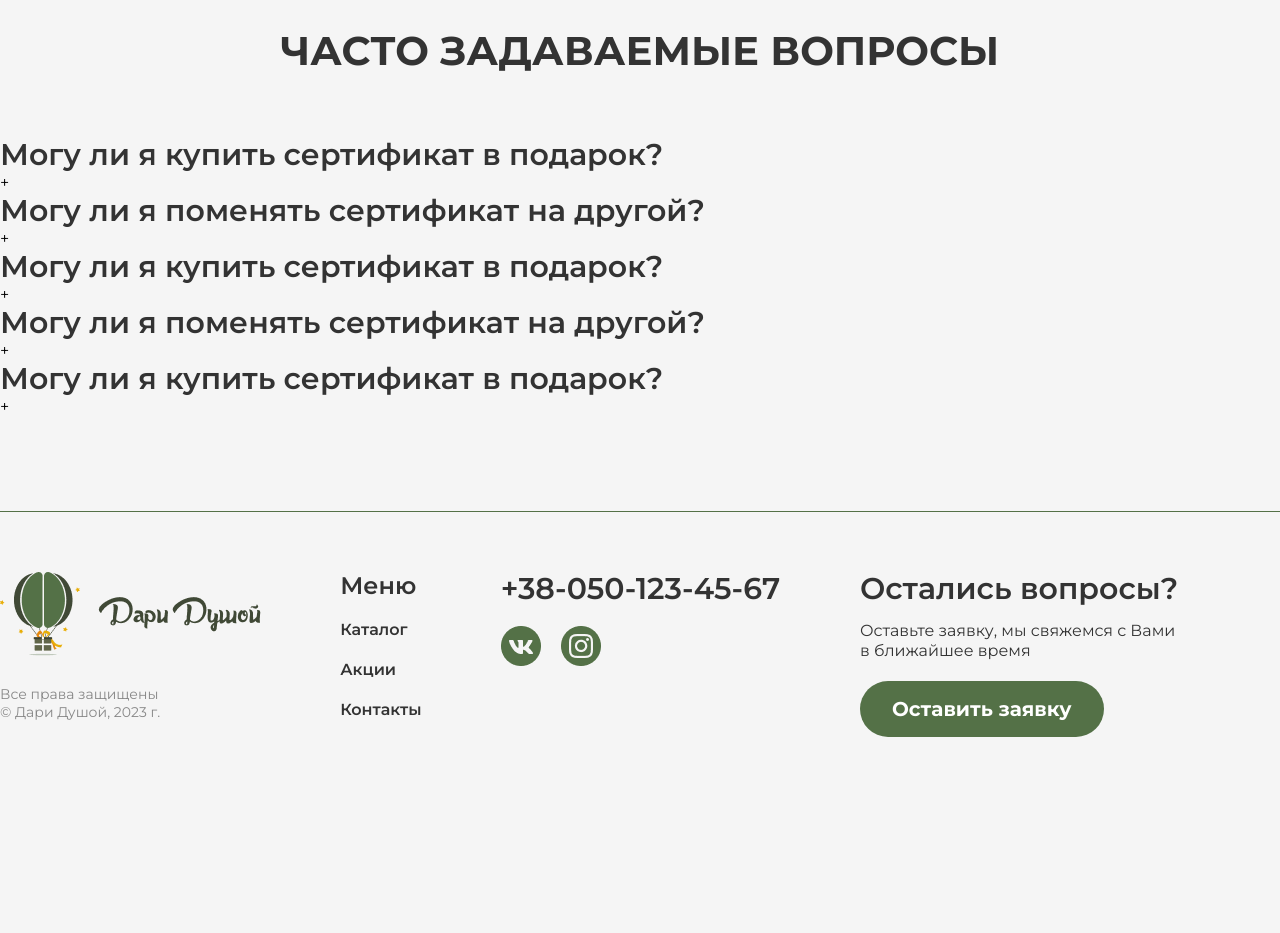
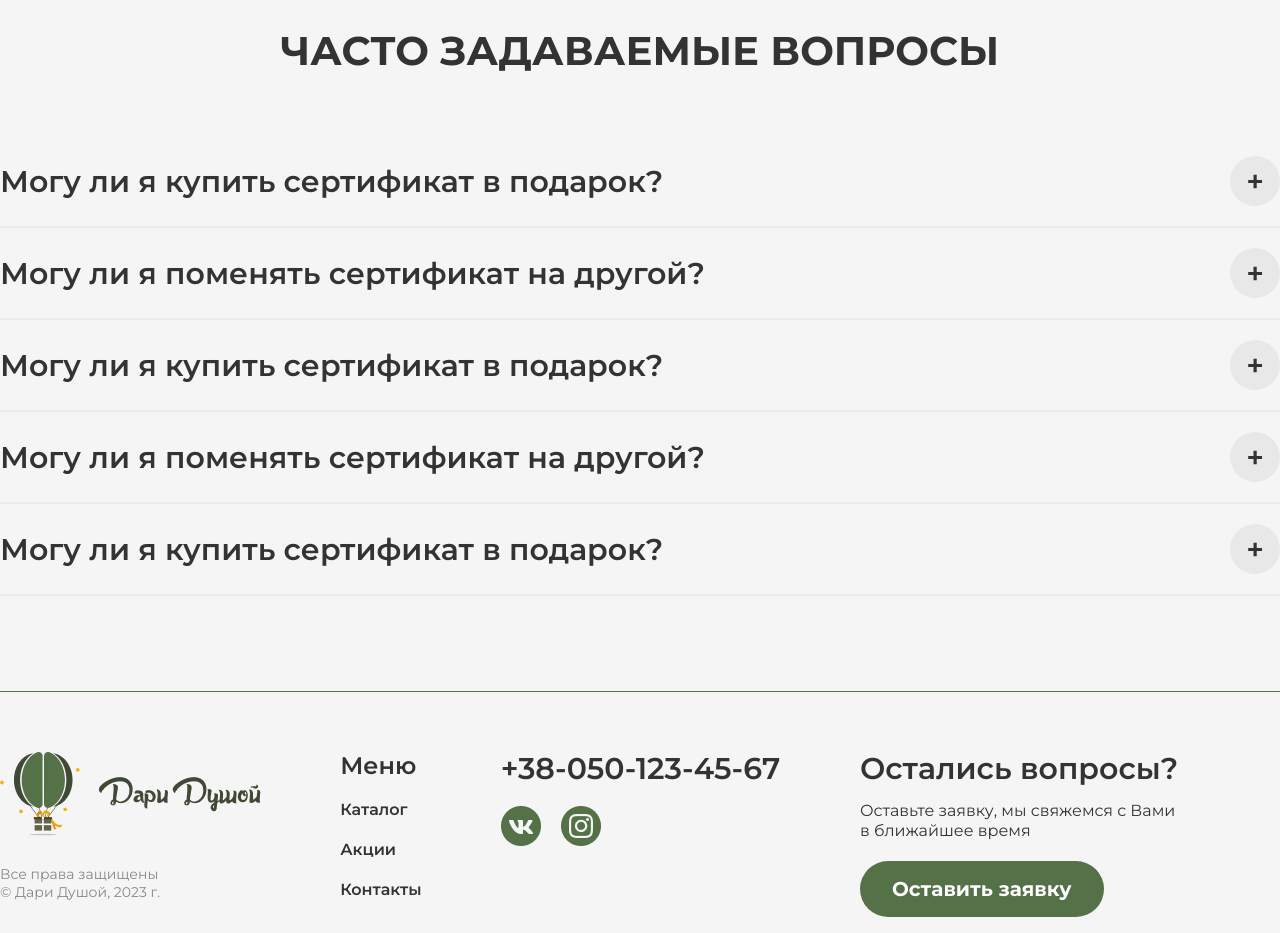
Before and after one commit to VladimirVolvakov/certifcates-shop-react-app, a React (Create React App) app: page / in a window 1280 px wide. Shown: the part 4480-5413 px from the top of the page. Before the commit the page ends 5276 px from the top, so only its background shows below. Built offline with nearby package versions, Linux system fonts and the light colour scheme.

Commit message:
style: add styles for AccordionFaq & AccordionItem components

```diff
--- a/src/components/AccordionItem.styles.js
+++ b/src/components/AccordionItem.styles.js
@@ -1,8 +1,16 @@
 import styled from "styled-components";
 
-export const AccordionItm = styled.div``;
+export const AccordionItm = styled.div`
+  border-bottom: 2px solid #eaebef;
+`;
 
-export const AccordionHeader = styled.div``;
+export const AccordionHeader = styled.div`
+  width: 100%;
+  padding: 20px 0;
+  display: flex;
+  justify-content: space-between;
+  align-items: center;
+`;
 
 export const AccordionBody = styled.div``;
 
@@ -11,15 +19,32 @@
   line-height: 37px;
   font-weight: 600;
   color: #333;
-  width: 100%;
-  border: none;
 `;
 
-export const Toggler = styled.div``;
+export const Toggler = styled.div`
+  height: 50px;
+  width: 50px;
+  border-radius: 50%;
+  background: #e8e8e8;
+  display: flex;
+  justify-content: center;
+  align-items: center;
+  font-size: 30px;
+  font-weight: 600;
+  color: #333;
+  cursor: pointer;
+  transition: all 0.3s;
+
+  &:hover {
+    color: #e8e8e8;
+    background: #333;
+  }
+`;
 
 export const Answer = styled.div`
-  font-size: 16px;
-  line-height: 20px;
+  font-size: 20px;
+  line-height: 24px;
   font-weight: 400;
   color: #333;
+  margin-bottom: 25px;
 `;
```
